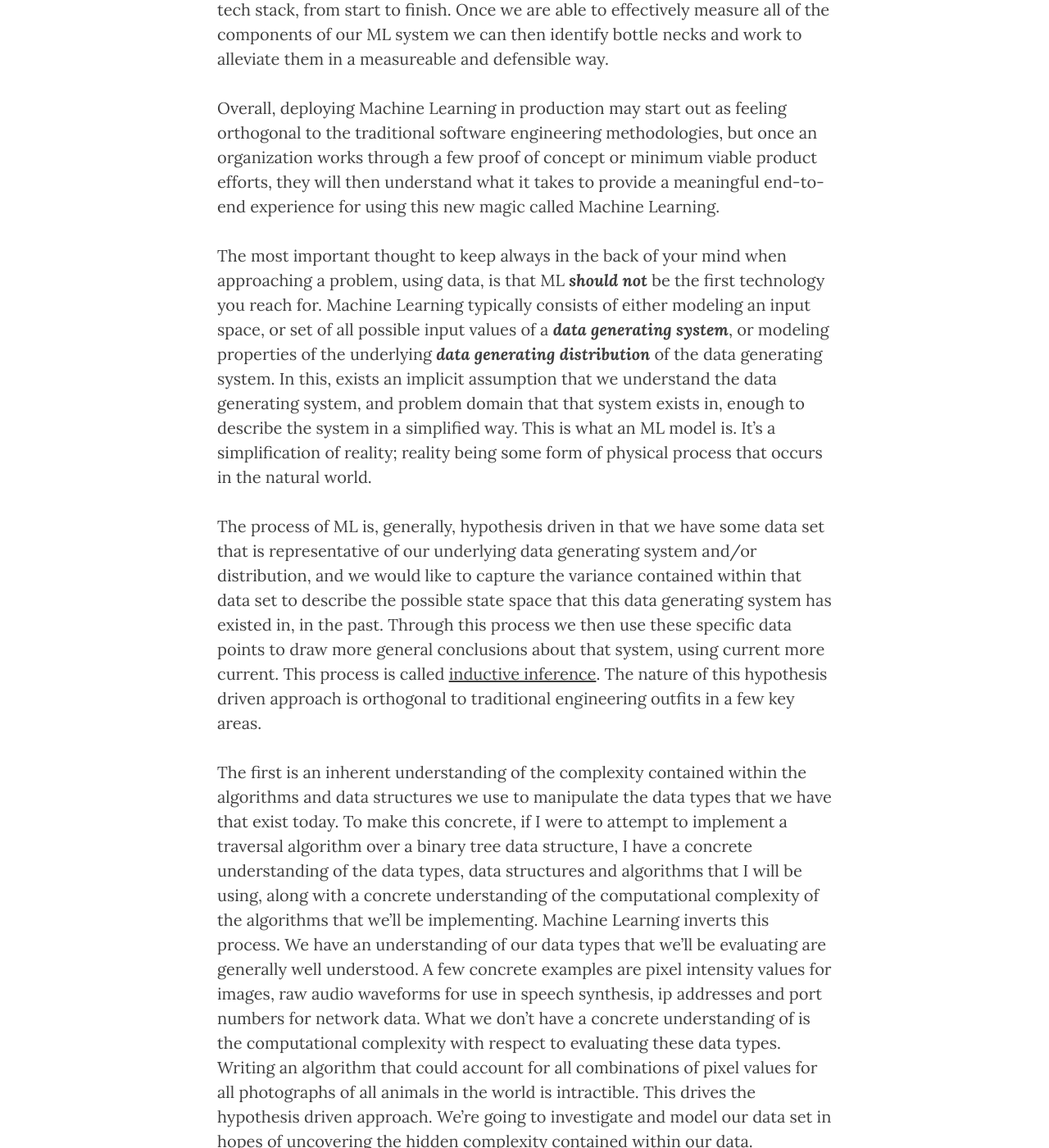
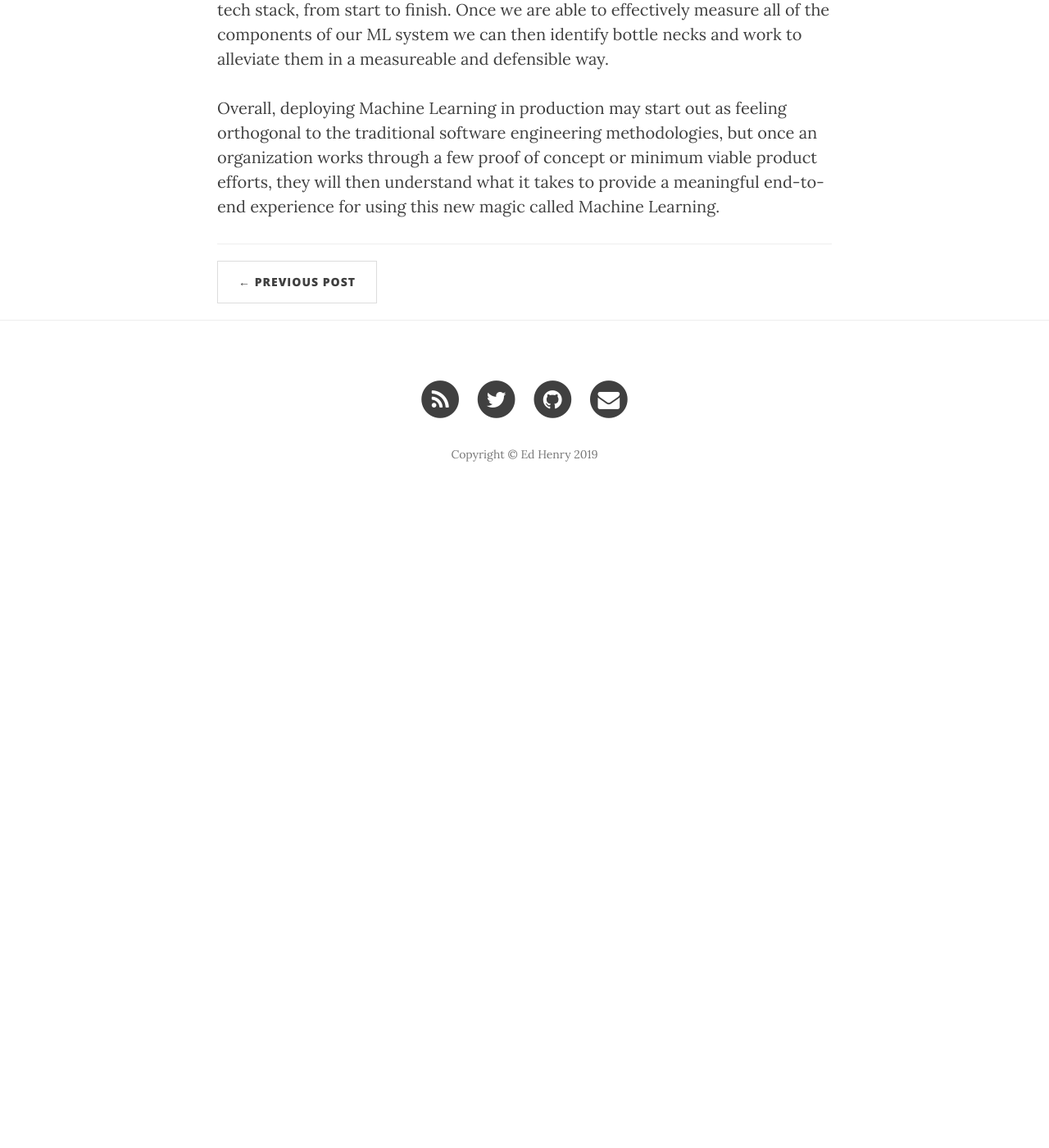
Before and after one commit to edhenry/edhenry.github.io, a Jekyll site: the page built from _posts/2019-04-18-ML-in-the-wild.md, in a window 1280 px wide and 1400 px high, scrolled down 4343 px. Shown: the whole window at 82% size. Built offline with Jekyll 4.4.1, drawn with Linux system fonts in a browser that asks for light colours; nearby versions of some CDN libraries; our own code applies the rules of GitHub Pages for plain Markdown files; after the commit the page ends 4973 px from its top, so only the background shows below that; some of the changed text lies outside the part shown.

Commit message:
ML in the wild edits

```diff
--- a/_posts/2019-04-18-ML-in-the-wild.md
+++ b/_posts/2019-04-18-ML-in-the-wild.md
@@ -59,16 +59,3 @@ Understanding the use case, the decisions we're trying to make, what mechanisms
 Last but not least after all of the steps outlined above are thoroughly understood we can start to provide the engineering guarantees we're used to in the technology world. Anyone who has heard the term speeds and feeds understand that we're talking about the end-to-end throughput of an entire tech stack, from start to finish. Once we are able to effectively measure all of the components of our ML system we can then identify bottle necks and work to alleviate them in a measureable and defensible way.
 
 Overall, deploying Machine Learning in production may start out as feeling orthogonal to the traditional software engineering methodologies, but once an organization works through a few proof of concept or minimum viable product efforts, they will then understand what it takes to provide a meaningful end-to-end experience for using this new magic called Machine Learning.
-
-
-
-
-The most important thought to keep always in the back of your mind when approaching a problem, using data, is that ML _**should not**_ be the first technology you reach for. Machine Learning typically consists of either modeling an input space, or set of all possible input values of a _**data generating system**_, or modeling properties of the underlying _**data generating distribution**_ of the data generating system. In this, exists an implicit assumption that we understand the data generating system, and problem domain that that system exists in, enough to describe the system in a simplified way. This is what an ML model is. It's a simplification of reality; reality being some form of physical process that occurs in the natural world.
-
-The process of ML is, generally, hypothesis driven in that we have some data set that is representative of our underlying data generating system and/or distribution, and we would like to capture the variance contained within that data set to describe the possible state space that this data generating system has existed in, in the past. Through this process we then use these specific data points to draw more general conclusions about that system, using current more current. This process is called [inductive inference](https://en.wikipedia.org/wiki/Inductive_reasoning). The nature of this hypothesis driven approach is orthogonal to traditional engineering outfits in a few key areas.
-
-The first is an inherent understanding of the complexity contained within the algorithms and data structures we use to manipulate the data types that we have that exist today. To make this concrete, if I were to attempt to implement a traversal algorithm over a binary tree data structure, I have a concrete understanding of the data types, data structures and algorithms that I will be using, along with a concrete understanding of the computational complexity of the algorithms that we'll be implementing. Machine Learning inverts this process. We have an understanding of our data types that we'll be evaluating are generally well understood. A few concrete examples are pixel intensity values for images, raw audio waveforms for use in speech synthesis, ip addresses and port numbers for network data. What we don't have a concrete understanding of is the computational complexity with respect to evaluating these data types. Writing an algorithm that could account for all combinations of pixel values for all photographs of all animals in the world is intractible. This drives the hypothesis driven approach. We're going to investigate and model our data set in hopes of uncovering the hidden complexity contained within our data.
-
-To summarize, traditional software engineering houses the complexity of computation within the algorithms and data structures themselves. In Machine Learning, we're attempting to discover this complexity with no formal guarantees that our data set is representative enough of the system we're trying to model...ergo hypothesis driven investigation.
-
-##
```
